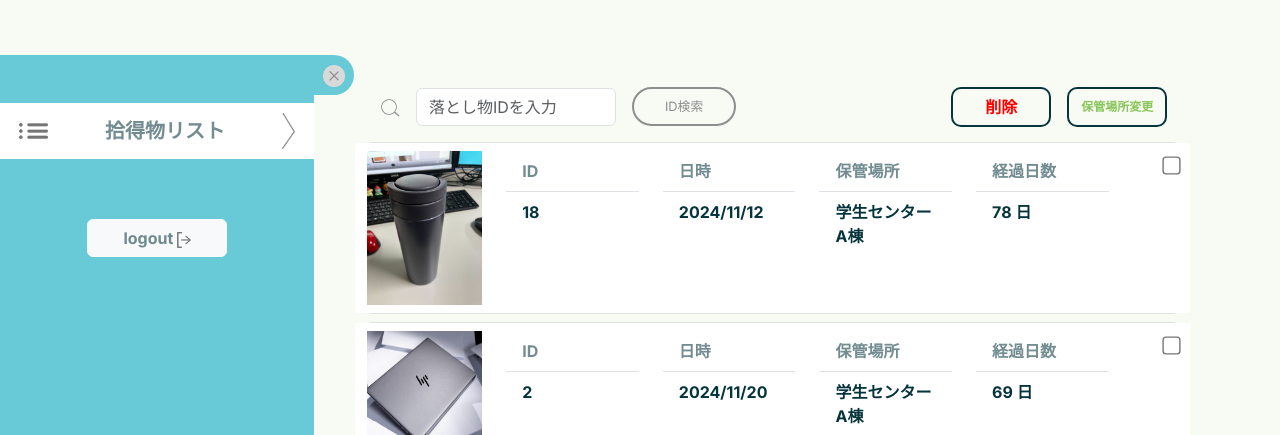
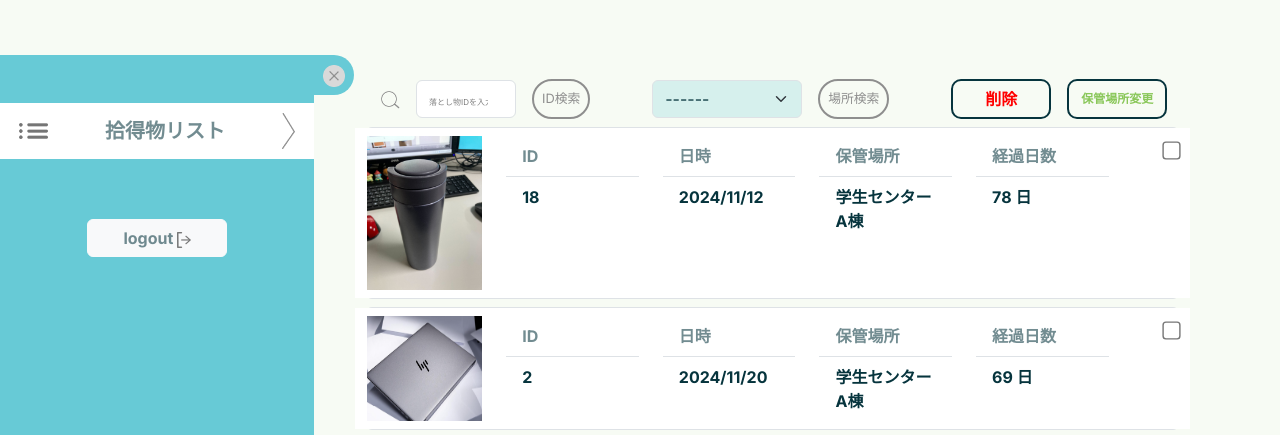
Before and after one commit to Krat1078/Revised_Yugou_2024_teamB, a Django app: page /mypage/administrator in a window 1280 px wide. Shown: the top 435 px of the page. Run offline with Django 3.2, Linux system fonts and the light colour scheme; data comes from the database, SQL or seed files in the repository; both versions use the stored data as it was after the commit; parts of the project's set-up code (start-up, migrations or seed data) failed here and were passed over.

Commit message:
管理者マイページの機能の追加

```diff
--- a/LostItemproject/mypage/templates/administrator.html
+++ b/LostItemproject/mypage/templates/administrator.html
@@ -87,15 +87,25 @@
 
                 <div class="container-fluid">
                 <!-- 検索欄、全体の削除・場所変更ボタン -->
-                <div class="d-flex flex-wrap justify-content-between my-3 mb-3 mb-md-0">
-                    <div class="d-flex align-items-center">
+                <div class="d-flex flex-column flex-md-row justify-content-between my-3 mb-3 mb-md-0 gap-3 ">
+                    <div class="d-flex justify-content-center align-items-center">
                         <img src="{% static 'imgs\icons\SEARCH I.png' %}" class="me-3" width="22" height="22">
-                        <input type="text" id="searchBox" name="IDsearch"class="form-control me-3" placeholder="落とし物IDを入力" style="width: 200px;" onkeyup="searchButtons()">
-                        <button type="submit" class="top-seach-btn col-4 my-2 p-2" name="action" value="search" style="white-space: nowrap;">ID検索</button>
+                        <input type="number" id="searchBox" name="IDsearch" class="form-control me-3" placeholder="落とし物IDを入力" style="width: 100px;" onkeyup="searchButtons()">
+                        <button type="submit" class="top-seach-btn p-2" name="action" value="search" style="white-space: nowrap; ;">ID検索</button>
+                    </div>
+
+                    <div class="d-flex justify-content-center align-items-center">
+                        <select id="location" style="width: 150px; background-color: #53C3D233; color: #06343D;" name="search_location" class="form-select me-3">
+                            <option value="">------</option>  <!-- 空欄 -->
+                            {% for storage in storagetags %}
+                                <option value="{{ storage }}">{{ storage.storage_location_name }}</option>
+                            {% endfor %}
+                        </select>
+                        <button type="submit" class="top-seach-btn p-2" name="action" value="search_location" style="white-space: nowrap;">場所検索</button>
                     </div>
 
 
-                    <div class="d-flex justify-content-end align-items-center">
+                    <div class="d-flex justify-content-center align-items-start">
                         <button type="button" class="btn btn-outline-secondary custom-red fw-bold me-3"
                                 style="width: 100px; height: 40px; color: #ff0000; border-color: #06343D; border-width: 2px; border-radius: 10px;"
                                 data-bs-toggle="modal" data-bs-target="#deleteModal">
@@ -110,10 +120,13 @@
                         .custom-red:hover {
                             background-color: #53C3D250;
                         }
-                    </style>
-                    <style>
                         .custom-green:hover {
                             background-color: #53C3D250;
+                        }
+                        #searchBox::placeholder {
+                            font-size: 8px; /* フォントサイズを設定 */
+                            color: gray;     /* 文字色を設定（任意） */
+                            /* white-space: pre-line; */
                         }
                     </style>
                 </div>
@@ -212,8 +225,8 @@
                                 <!-- 落とした場所のリスト -->
                                 <div class="col my-2">
                                     <ul class="list-group list-group-flush no-underline">
-                                        <li class="list-group-item fw-bold" style="color: #06343D90; font-size: 10px">落とした場所</li>
-                                        <li class="list-group-item fw-bold" style="color: #06343D; font-size: 15px">{{ image.item.PorD_location }}</li>
+                                        <li class="list-group-item fw-bold" style="color: #06343D90; font-size: 10px">保管場所</li>
+                                        <li class="list-group-item fw-bold" style="color: #06343D; font-size: 15px">{{ image.item.storage_location }}</li>
                                     </ul>
                                 </div>
 
@@ -244,6 +257,7 @@
                     </div>
 
                 {% else %}
+                    <br><br>
                     <p>そのような落とし物は登録されていません</p>
                 {% endif %}
 
--- a/LostItemproject/mypage/templates/student.html
+++ b/LostItemproject/mypage/templates/student.html
@@ -254,6 +254,7 @@
 
 <script>
     document.getElementById("toggle-btn").addEventListener("click", function() {
+        event.preventDefault(); // デフォルト動作を防ぐ
         const sidebar = document.getElementById("sidebar");
         const sidebtn = document.getElementById("toggle-btn");
         const contentMobile = document.getElementById("main-content");
--- a/LostItemproject/mypage/views.py
+++ b/LostItemproject/mypage/views.py
@@ -29,22 +29,31 @@ def admin_mypage(request): # 未完成
         selected_ids = request.POST.getlist("selected_items") # チェックボックスで選択されたitem一覧
 
         if action == "search": # ID検索機能
-            """
-            エラー処理未実装
-            """
-            search_ID = int(request.POST.get("IDsearch")) # item_idのデータ型はint
-            founditemimages = founditemimages.filter(item__item_id=search_ID)
+            search_ID = request.POST.get("IDsearch")
+            if search_ID == "":
+                pass
+            else:
+                search_ID = int(search_ID) # item_idのデータ型はint
+                founditemimages = founditemimages.filter(item__item_id=search_ID)
 
         elif action == "delete": # データ削除機能
             print(selected_ids)
-            #Item.objects.filter(item_id__in=selected_ids).delete() # チェックボックスで選択したitemを削除
+            Item.objects.filter(item_id__in=selected_ids).delete() # チェックボックスで選択したitemを削除
 
             return redirect("mypage:admin_mypage")
+
+        elif action == "search_location":
+            if request.POST.get("search_location") == "":
+                pass
+            else:
+                location = StorageLocationsTag.objects.get(storage_location_name=request.POST.get("search_location"))
+                founditemimages = founditemimages.filter(item__storage_location=location)
+
 
         elif action == "change_location": # 保管場所変更機能
             before_location = StorageLocationsTag.objects.get(storage_location_name=request.POST.get("before_location"))
             after_location = StorageLocationsTag.objects.get(storage_location_name=request.POST.get("after_location"))
-            before_storageID = before_location.storage_location_id
+            # before_storageID = before_location.storage_location_id
             # after_storageID = after_location.storage_location_id
             change_items = founditemimages.filter(item__storage_location=before_location)
             for change_item in change_items:
@@ -55,8 +64,6 @@ def admin_mypage(request): # 未完成
 
         """
         修正箇所
-        IDを入力しないで、ID検索ボタンを押すとValueErrorが起きる
-        保管場所でソートできるようにする
         登録日時によって降順、昇順を選択できるようにする
         ページネーションの実装
         画面サイズを変えるとチェックボックスの選択内容が保持されない -> 各画面サイズによってチェックボックスの値を保持している状態である
```
Also changed, not shown: LostItemproject/db.sqlite3.
